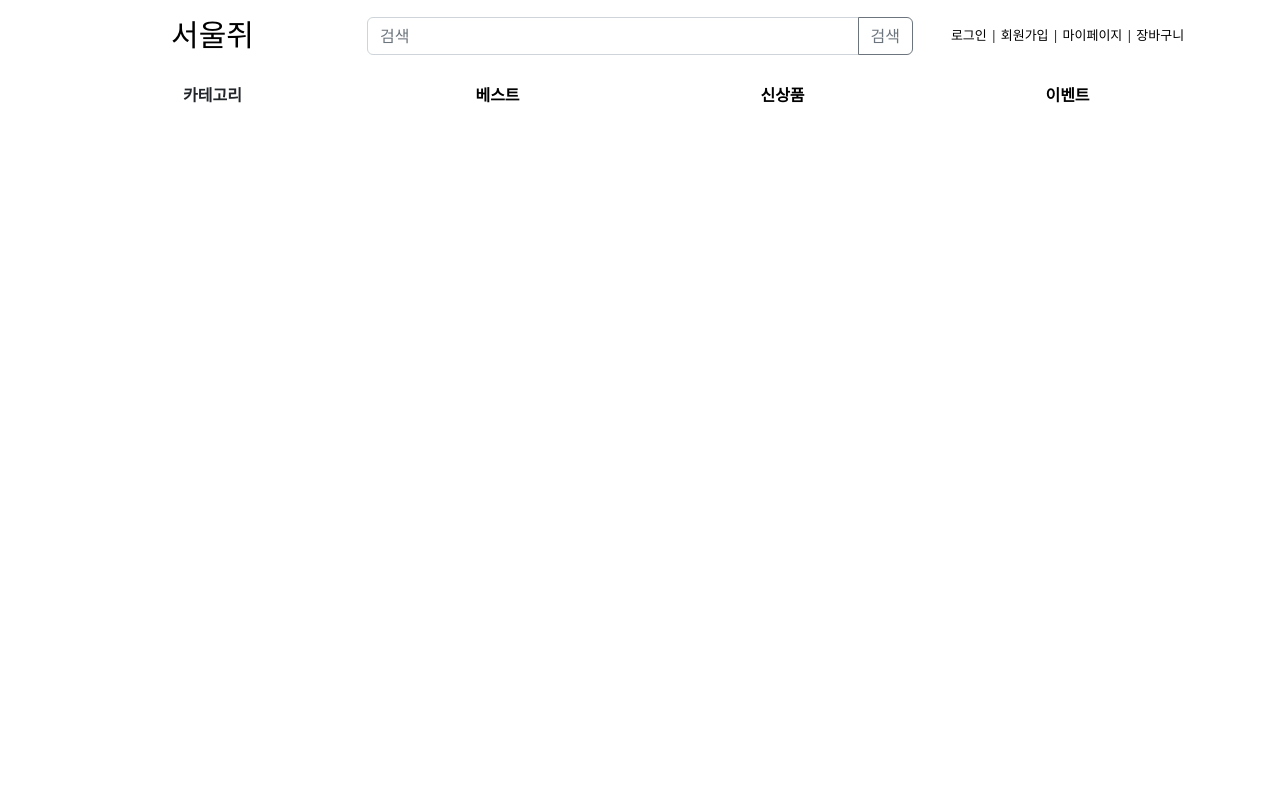
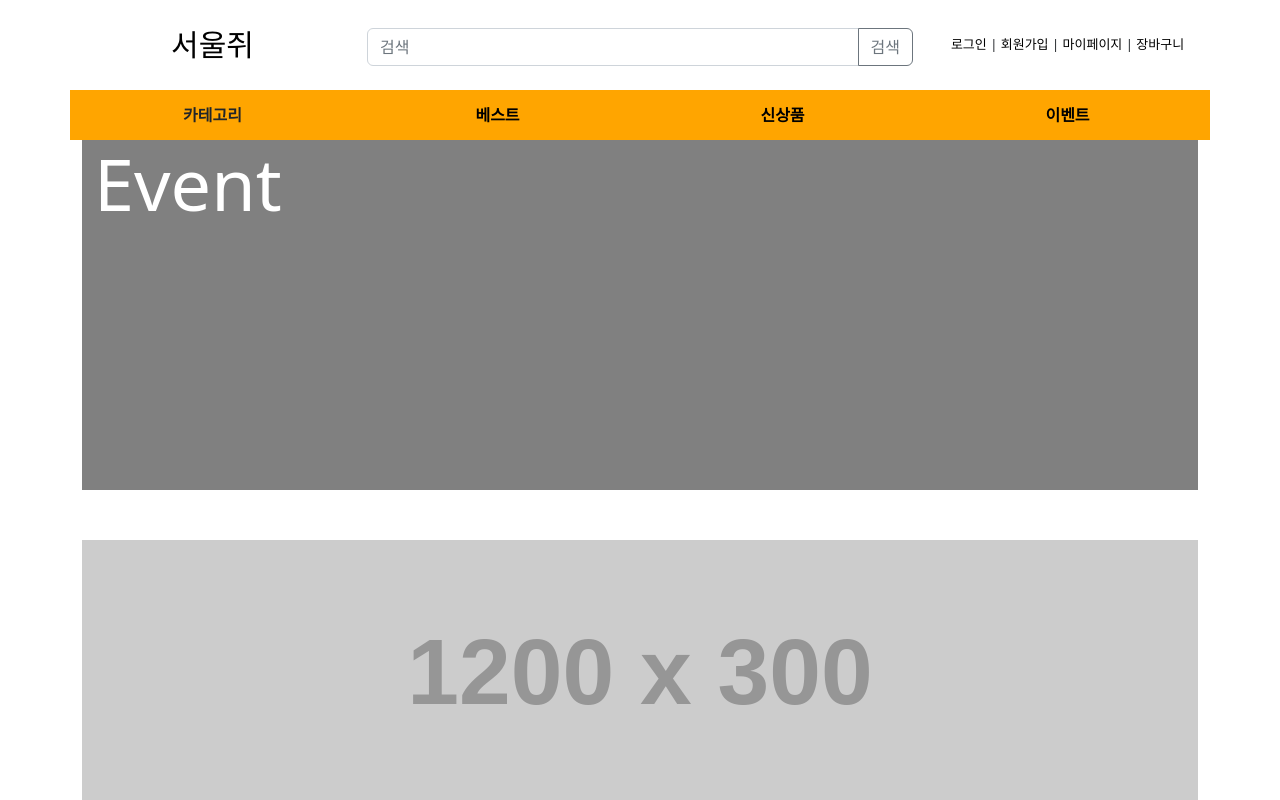
Before and after one commit to PSE22/Backend_TeamProject_1, a Vue app in the folder 02_frontend/: page /event in a window 1280 px wide. Shown: the top 800 px of the page. Built offline with nearby package versions, Linux system fonts and the light colour scheme; a web font is replaced by a local one.

Commit message:
Update EventView.vue

```diff
--- a/02_frontend/src/assets/css/home.css
+++ b/02_frontend/src/assets/css/home.css
@@ -1,5 +1,4 @@
 /* TODO: 메인 페이지 css */
-/* TODO: HeaderCom.vue */
 @font-face {
     font-family: 'YClover-Bold';
     src: url('https://cdn.jsdelivr.net/gh/projectnoonnu/noonfonts_231029@1.1/YClover-Bold.woff2') format('woff2');
@@ -7,10 +6,11 @@
     font-style: normal;
 }
 
+/* TODO: Header */
 /* navbar #1 */
 .main-nav1 {
     /* background-color: red; */
-    height: 70px;
+    height: 90px;
 }
 
 /* navbar #1 : 로고 */
@@ -20,10 +20,15 @@
     font-family: 'YClover-Bold';
 }
 
+.logo-name {
+    display: block;
+}
+
 /* navbar #1 : 검색창 */
 .main-nav-search {
     /* background-color: rgb(29, 103, 37); */
-    padding-top: 17px;
+    height: 90px;
+    padding-top: 28px;
 }
 
 /* navbar #1 : 우측 리스트 */
@@ -34,12 +39,12 @@
 
 /* navbar #2 */
 .main-nav2 {
-    /* background-color: orange; */
+    background-color: orange;
     height: 50px;
     line-height: 50px;
 }
 
-/* navbar #2 : 카테고리 메뉴 */
+/* navbar #2 : 메뉴 */
 .category-menu {
     height: 50px;
     line-height: 50px;
@@ -47,13 +52,14 @@
     display: block;
 }
 
+/* navbar #2 : 카테고리 탭 */
 #category-tab {
-    /* background-color: green; */
     cursor: pointer;
 }
 
+/* navbar #2 : 카테고리 리스트 */
 #category-tab ul {
-    /* background-color: orange; */
+    background-color: green;
     padding: 0;
     position: relative;
     list-style: none;
--- a/02_frontend/src/components/common/HeaderCom.vue
+++ b/02_frontend/src/components/common/HeaderCom.vue
@@ -4,11 +4,11 @@
     <div class="row">
       <!-- navbar #1 : 로고 -->
       <div class="main-nav-logo col align-self-center">
-        <router-link to="/" class="router-link">서울쥐</router-link>
+        <router-link to="/" class="router-link logo-name">서울쥐</router-link>
       </div>
       <!-- navbar #1 : 검색창 -->
-      <div class="main-nav-search col-6 ">
-        <div class="input-group mb-3">
+      <div class="main-nav-search col-6">
+        <div class="input-group">
           <input type="text" class="form-control" placeholder="검색" />
           <button class="btn btn-outline-secondary" type="button">
             검색
@@ -27,7 +27,9 @@
 
   <!-- navbar #2 -->
   <div class="container text-center main-nav2">
+    <!-- navbar #2 : 메뉴 -->
     <div class="row">
+      <!-- navbar #2 : 카테고리 탭 -->
       <div class="col p-0">
         <div class="category-menu" id="category-tab" @click="toggleCategory">카테고리
           <ul v-if="categoryTab">
@@ -61,9 +63,12 @@ export default {
   methods: {
     toggleCategory() {
       this.categoryTab = !this.categoryTab;
-    }
+    },
+    // categoryOver: function () {
+    //       this.categoryTab = !this.categoryTab;
+    //     }
   },
-};
+}
 </script>
 
 <style>
--- a/02_frontend/src/router/index.js
+++ b/02_frontend/src/router/index.js
@@ -9,51 +9,53 @@ const routes = [
   // 로그인
   {
     path: "/login",
-    component: function () {
-      return import("../views/LoginView.vue");
-    },
+    component: () => import("../views/LoginView.vue"),
   },
   // 아이디 찾기
   {
     path: "/find-id",
-    component: function () {
-      return import("../views/IdView.vue");
-    },
+    component: () => import("../views/IdView.vue"),
   },
   // 비밀번호 찾기
   {
     path: "/find-password",
-    component: function () {
-      return import("../views/PasswordView.vue");
-    },
+    component: () => import("../views/PasswordView.vue"),
   },
   // 회원가입
   {
     path: "/register",
-    component: function () {
-      return import("../views/RegisterView.vue");
-    },
+    component: () => import("../views/RegisterView.vue"),
   },
   // 관리자 메인
   {
     path: "/admin-page",
     component: () => import("../views/AdminView.vue"),
   },
+  // 장바구니
+  {
+    path: "/cart",
+    component: () => import("../views/CartList.vue"),
+  },
   // 카테고리 상세
   {
     path: "/category",
     component: () => import("../views/CategoryDetail.vue"),
   },
-
   // 상품 상세
   {
     path: "/product-detail",
     component: () => import("../views/ProductDetail.vue"),
   },
-  // 장바구니
+  // 베스트 상품 페이지
   {
-    path: "/cart",
-    component: () => import("../views/CartList.vue"),
+    path: "/best-item",
+    component: () => import("../views/BestItemView.vue"),
+  },
+
+  // 베스트 상품 페이지
+  {
+    path: "/event",
+    component: () => import("../views/EventView.vue"),
   },
 
   // TODO: 마이페이지
--- /dev/null
+++ b/02_frontend/src/views/BestItemView.vue
@@ -0,0 +1,12 @@
+<template>
+    <div>
+        베스트 아이템 페이지
+    </div>
+</template>
+<script>
+export default {
+
+}
+</script>
+<style>
+</style>
--- /dev/null
+++ b/02_frontend/src/views/EventView.vue
@@ -0,0 +1,34 @@
+<template>
+    <!-- 이벤트 페이지 배너 -->
+  <div class="container-fluid">
+    <div>
+        <h1 class="display-2 h1-class">Event</h1>
+    </div>
+  </div>
+  <!-- 개별 이벤트 이미지 -->
+  <div class="event-img">
+    <img src="https://via.placeholder.com/1200x300?text=Image" class="img-fluid" alt="이벤트이미지">
+  </div>
+</template>
+<script>
+export default {
+    data() {
+        return {
+
+        }
+    },
+};
+</script>
+<style>
+.container-fluid {
+    background-color: grey;
+    height: 350px;
+    color: white;
+}
+
+.event-img {
+    margin: 50px 0px;
+    text-align: center;
+}
+
+</style>
```
Also changed, not shown: 02_frontend/src/assets/img/gradient.png (added).
